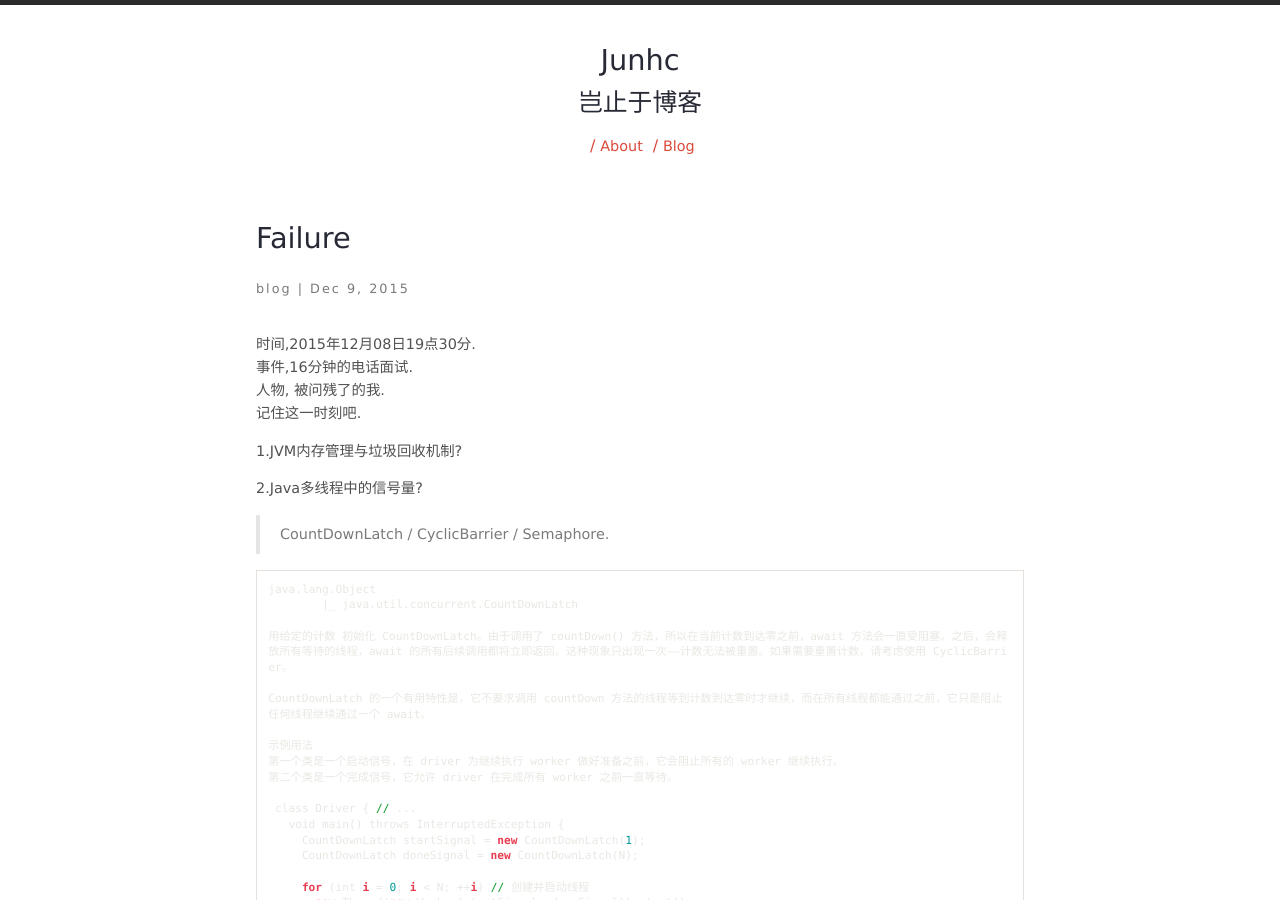
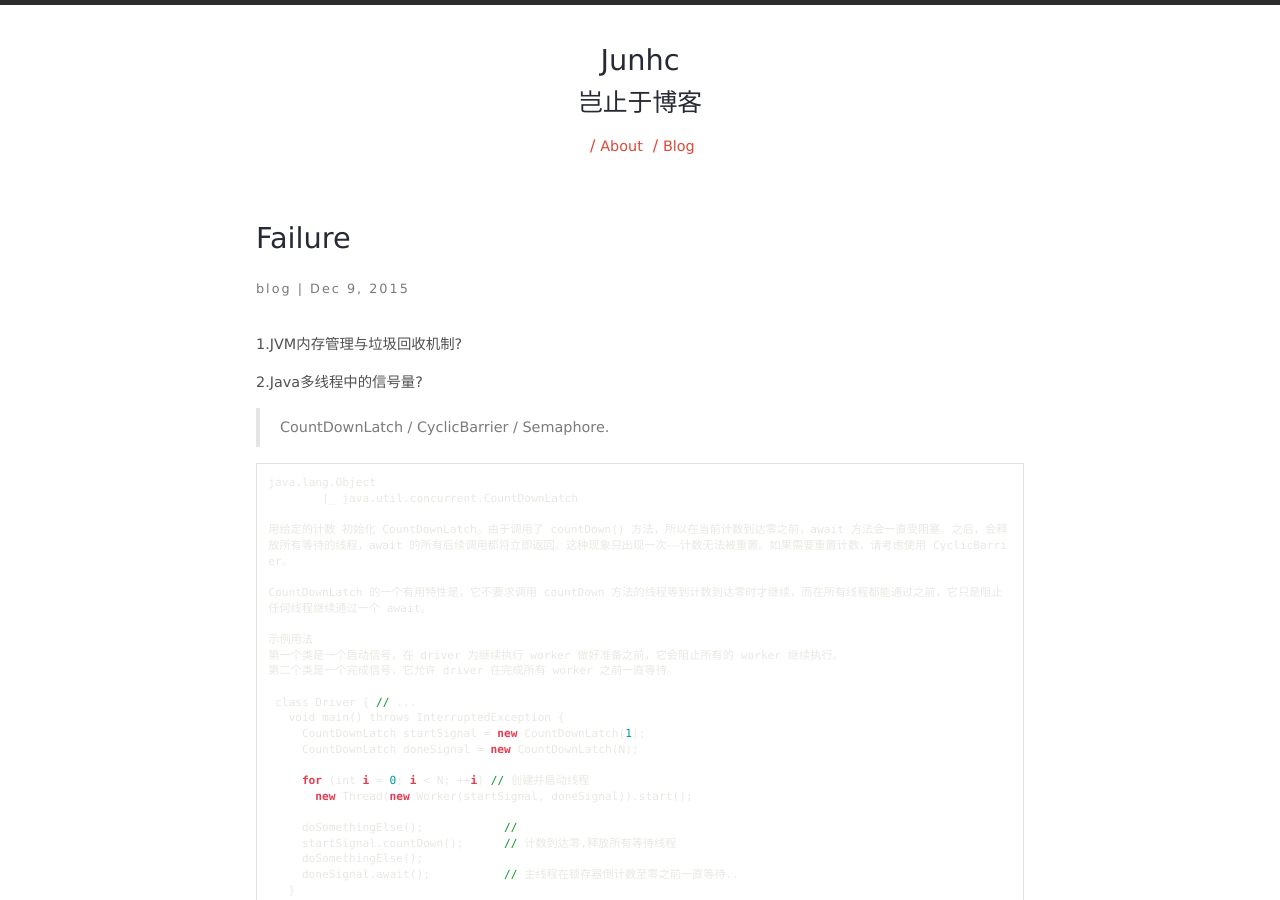
Before and after one commit to junhc/junhc.github.io, a Jekyll site: the page built from _posts/2015-12-09-failure.md, in a window 1280 px wide and 900 px high. Built offline with Jekyll 4.4.1, drawn with Linux system fonts in a browser that asks for light colours; Markdown is read by kramdown in place of the engine named in the settings; comment, search, counter and statistics services are not loaded; some of the changed lines change nothing that is shown.

Commit message:
Update 2015-12-09-failure.md

```diff
--- a/_posts/2015-12-09-failure.md
+++ b/_posts/2015-12-09-failure.md
@@ -2,16 +2,11 @@
 layout: post
 title: "Failure"
 date: 2015-12-09 22:09:30
-description: "Nothing Succeeds Like Failure."
+description: "时间,2015年12月08日19点30分;事件,16分钟的电话面试;人物, 被问残了的我;记住这一时刻吧;"
 categories:
 - blog
 permalink: failure
 ---
-
-时间,2015年12月08日19点30分.
-事件,16分钟的电话面试.
-人物, 被问残了的我.
-记住这一时刻吧.
 
 1.JVM内存管理与垃圾回收机制?
 
```
